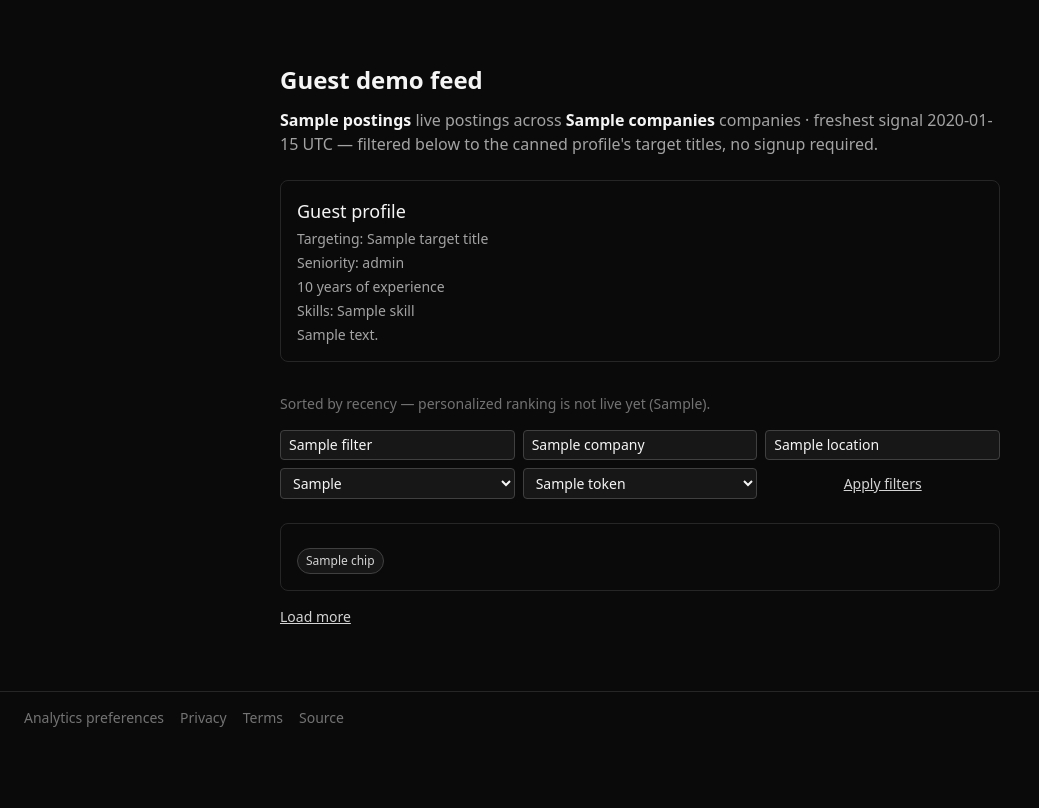
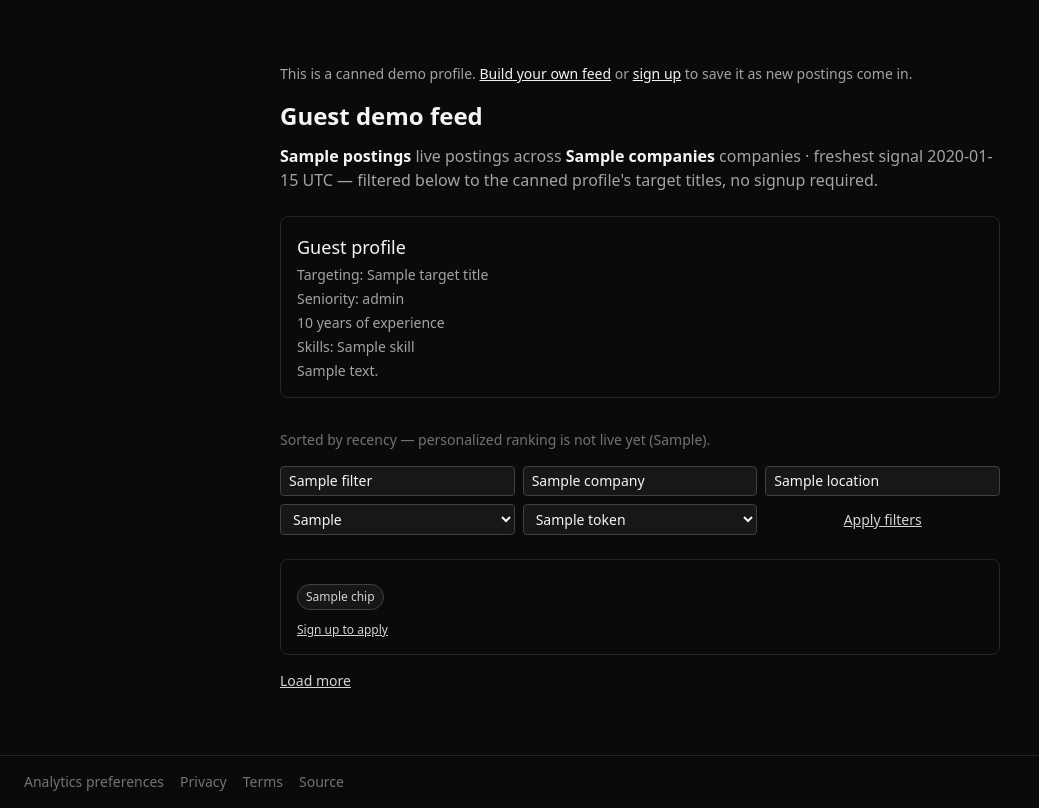
Before and after one commit to Senkichi/jobcannon, a Python web app: template jobcannon/web/templates/demo.html in a window 1280 px wide. Shown: the part 61-869 px from the top of the page, without its empty margins (0-1039 px from the left). Before the commit the page ends 788 px from the top, so only its background shows below. Run offline with Jinja, Linux system fonts and the light colour scheme; the template is opened without the code that fills it: most values are stand-ins (such as "Sample title", 1, 10 or a date in 2020); some libraries are stand-ins or nearby versions.

Commit message:
feat: anonymous sign-up CTAs on preview and demo (#174, #182)

```diff
--- a/jobcannon/web/templates/_posting_row.html
+++ b/jobcannon/web/templates/_posting_row.html
@@ -120,4 +120,24 @@
       {% endif %}
     </div>
   {% endif %}
+  {% if not show_actions and (clerk_sign_up_url or clerk_sign_in_url) %}
+    {# Anonymous per-row CTA (issue #174): /preview and /demo never pass
+       show_actions, so the save/dismiss/apply block above is skipped
+       entirely and an anonymous visitor previously had zero path from a
+       row to an account. This is a pure ADDITION after the show_actions
+       block (not an elif on it) so it never touches the lines the
+       feed-states workstream is editing inside that block. `not
+       show_actions` also covers the Undefined case (Undefined is falsy),
+       matching the same tolerance _feed_page.html already uses. Reuses
+       the #165 auth-link context-processor globals (clerk_sign_up_url /
+       clerk_sign_in_url) with the same sign-up-preferred fallback
+       preview.html's own CTA uses -- never a hardcoded Clerk URL. #}
+    <div class="flex gap-3 text-xs pt-1" data-posting-signup>
+      <a href="{{ clerk_sign_up_url or clerk_sign_in_url }}"
+         class="underline text-neutral-300"
+         data-action-signup>
+        Sign up to apply
+      </a>
+    </div>
+  {% endif %}
 </article>
--- a/jobcannon/web/templates/demo.html
+++ b/jobcannon/web/templates/demo.html
@@ -1,6 +1,24 @@
 {% extends "base.html" %}
 {% block title %}Demo — Job Cannon{% endblock %}
 {% block content %}
+{# Demo CTA (issue #182, item 3): the demo page had no direct link
+   onward to /start or a Clerk account before this -- a visitor who
+   liked the canned feed had nowhere to go. Rendered unconditionally,
+   ahead of the corpus-empty/unseeded-profile/populated branches below,
+   so it's visible in all three states rather than only the populated
+   one. Worded to complement, not contradict, the populated branch's
+   "no signup required" line below (line 15 as of this comment): /demo
+   and /start themselves stay signup-free, and the fallback sign-up/
+   sign-in link is offered only as the optional way to save the feed the
+   picker builds -- same #165 fallback the /preview per-row and
+   page-level CTAs use, never a hardcoded Clerk URL. #}
+<p class="text-sm text-neutral-400 mb-4" data-demo-cta>
+  This is a canned demo profile.
+  <a href="/start" class="underline text-neutral-100">Build your own feed</a>
+  {% if clerk_sign_up_url or clerk_sign_in_url %}
+    or <a href="{{ clerk_sign_up_url or clerk_sign_in_url }}" class="underline text-neutral-100">sign up</a> to save it as new postings come in.
+  {% endif %}
+</p>
 {% if stats.postings == 0 %}
   {% include "_corpus_empty.html" %}
 {% elif not profile %}
```
Also changed, not shown: jobcannon/web/templates/preview.html (+12 -6 lines).
